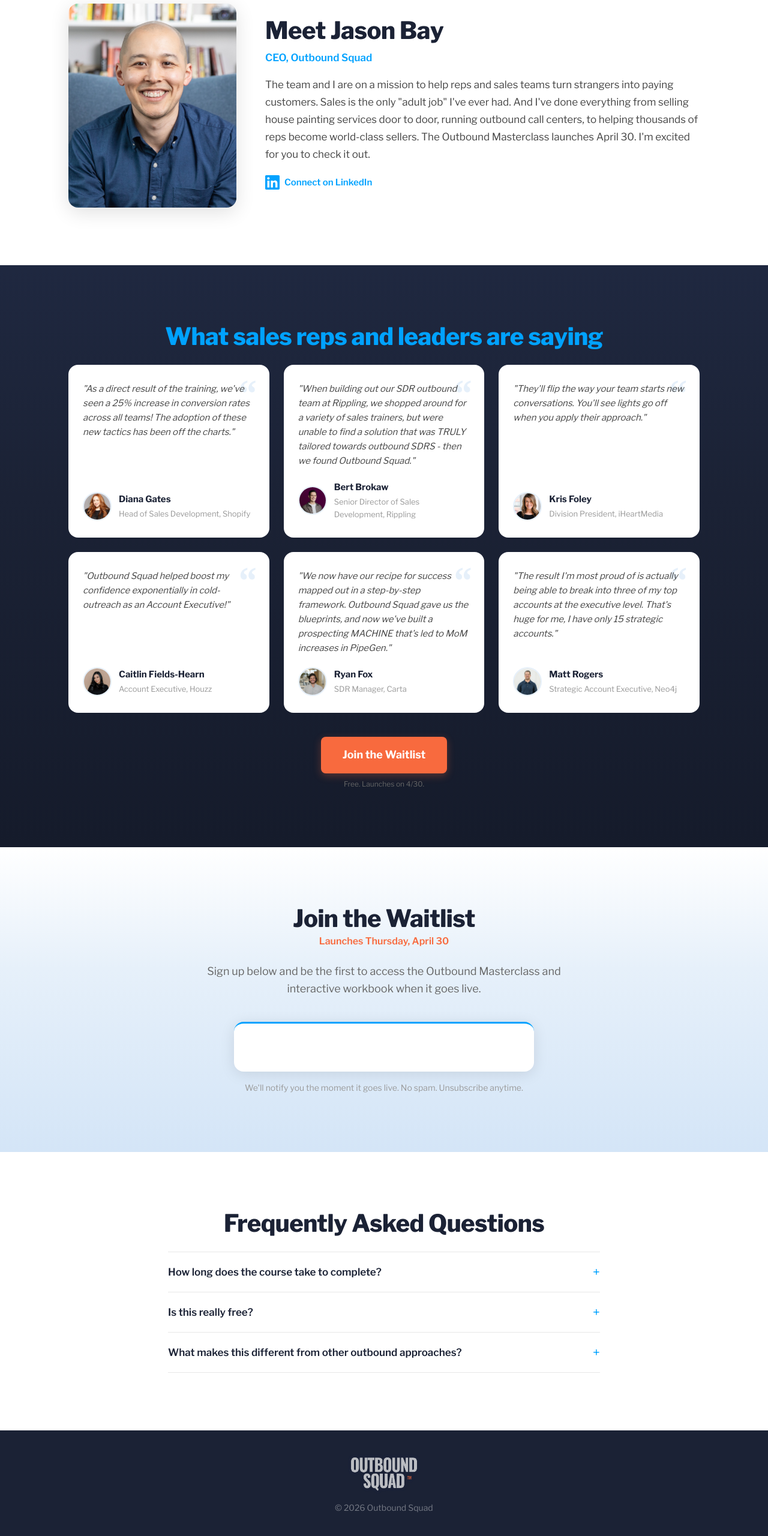
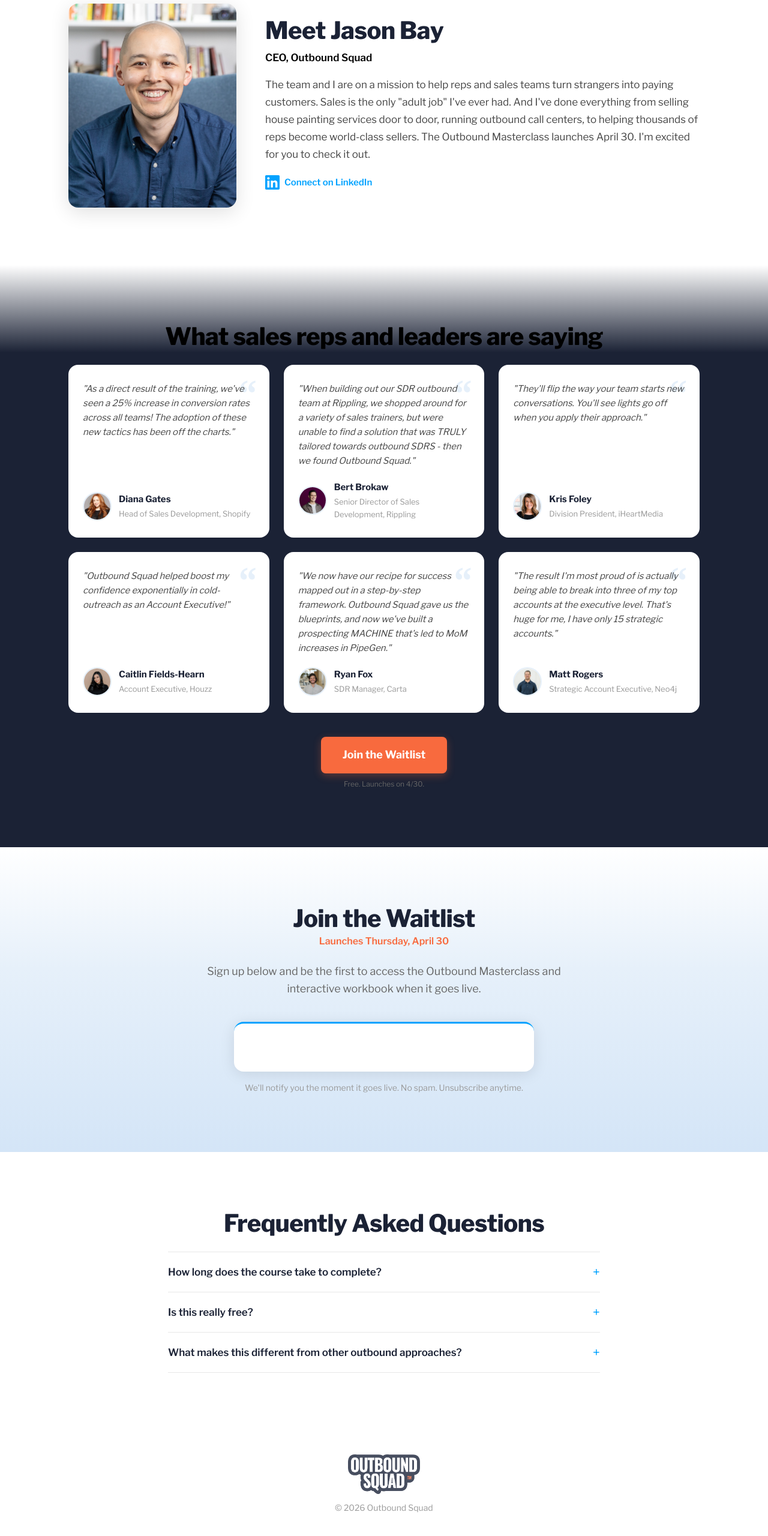
Before and after one commit to outboundsquad/masterclass-landing, a website: page index.html in a window 1280 px wide. Shown: the part 5595-8155 px from the top of the page at 60% size. Drawn offline with nearby package versions, Linux system fonts and the light colour scheme; a script that the page names is missing.

Commit message:
Black subtitle, navy section fade-in gradient, black testimonials headline, white footer

```diff
--- a/index.html
+++ b/index.html
@@ -330,7 +330,7 @@
   <!-- 11. TESTIMONIALS -->
   <section class="section section-navy">
     <div class="container">
-      <h2 class="section-headline text-center" style="color: #00A2FF;">What sales reps and leaders are saying</h2>
+      <h2 class="section-headline text-center" style="color: #000000;">What sales reps and leaders are saying</h2>
       <div class="testimonial-grid reveal">
         <div class="testimonial-card">
           <p class="testimonial-quote">"As a direct result of the training, we've seen a 25% increase in conversion rates across all teams! The adoption of these new tactics has been off the charts."</p>
--- a/style.css
+++ b/style.css
@@ -86,7 +86,7 @@
 }
 
 .section-navy {
-  background: linear-gradient(180deg, #1f2840 0%, #1B2235 40%, #151b2b 100%);
+  background: linear-gradient(180deg, #FFFFFF 0%, #1B2235 15%, #1B2235 85%, #1B2235 100%);
 }
 
 .section-headline {
@@ -782,7 +782,7 @@
 .about-subtitle {
   font-size: 18px;
   font-weight: 600;
-  color: #00A2FF;
+  color: #000000;
   margin-bottom: 16px;
 }
 
@@ -987,19 +987,19 @@
    FOOTER
    ======================================== */
 .footer {
-  background: #1B2235;
+  background: #FFFFFF;
   padding: 40px 0;
 }
 
 .footer-logo {
   width: 120px;
   margin: 0 auto 12px;
-  opacity: 0.7;
+  opacity: 0.8;
 }
 
 .footer-copy {
   font-size: 14px;
-  color: rgba(255, 255, 255, 0.4);
+  color: #999999;
 }
 
 /* ========================================
```
